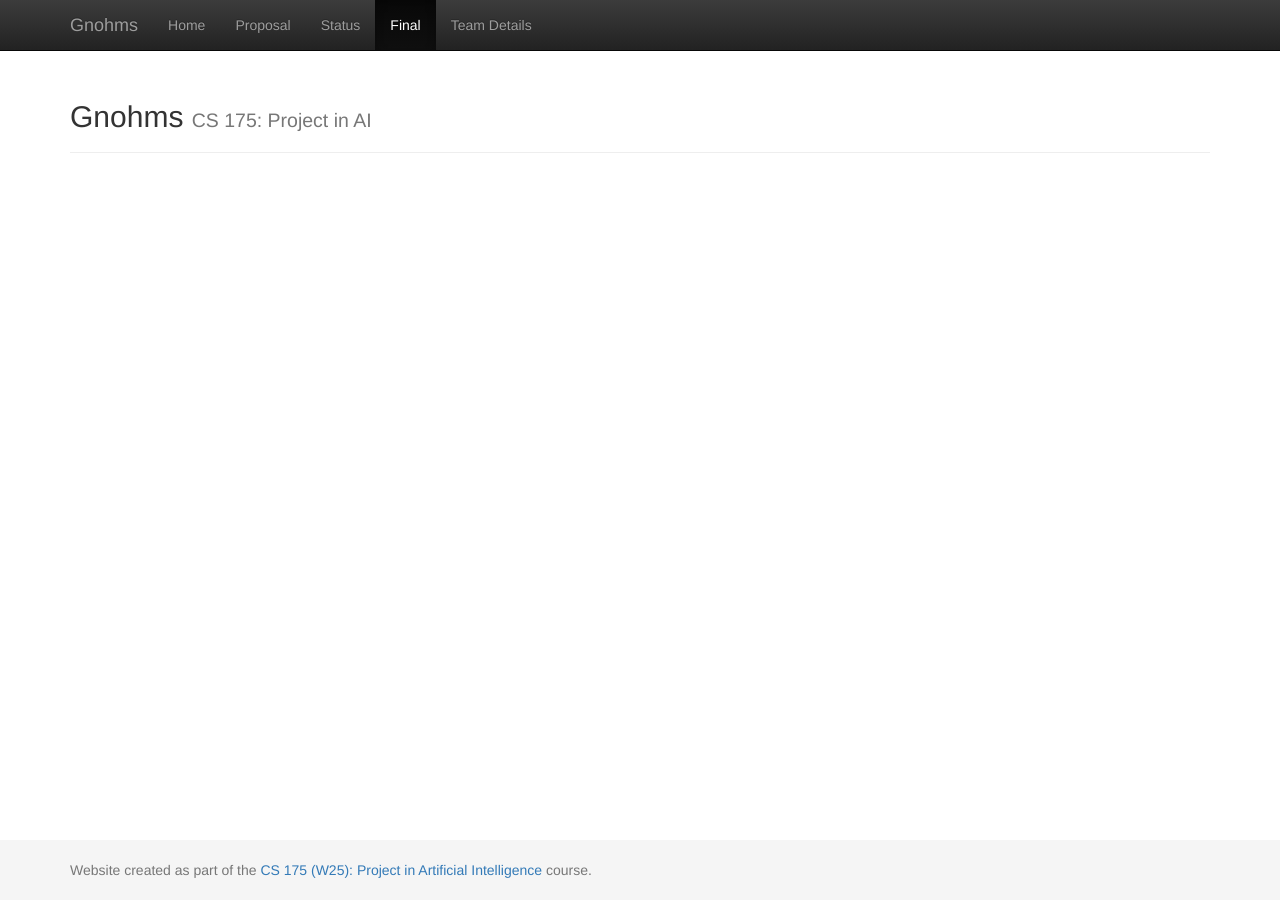
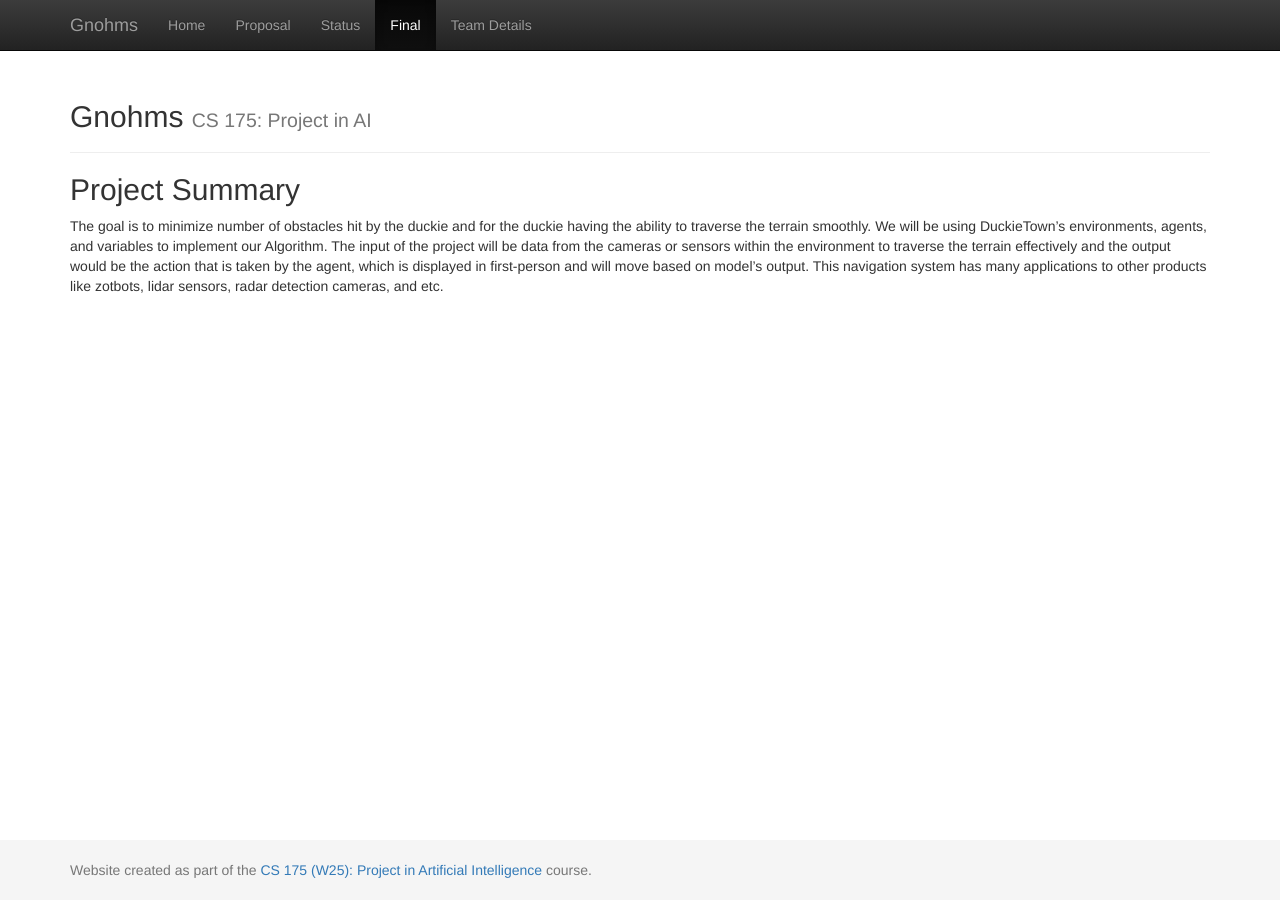
Before and after one commit to TheYeetMeister/Gnohms, a Jekyll site: the page built from docs/final.md, in a window 1280 px wide. Built offline with Jekyll 4.4.1, drawn with Linux system fonts in a browser that asks for light colours; our own code applies the rules of GitHub Pages for plain Markdown files.

Commit message:
Update final.md

```diff
--- a/docs/final.md
+++ b/docs/final.md
@@ -2,3 +2,6 @@
 layout: default
 Title: Final Report
 ---
+
+## Project Summary
+The goal is to minimize number of obstacles hit by the duckie and for the duckie having the ability to traverse the terrain smoothly. We will be using DuckieTown's environments, agents, and variables to implement our Algorithm. The input of the project will be data from the cameras or sensors within the environment to traverse the terrain effectively and the output would be the action that is taken by the agent, which is displayed in first-person and will move based on model's output. This navigation system has many applications to other products like zotbots, lidar sensors, radar detection cameras, and etc.
```
